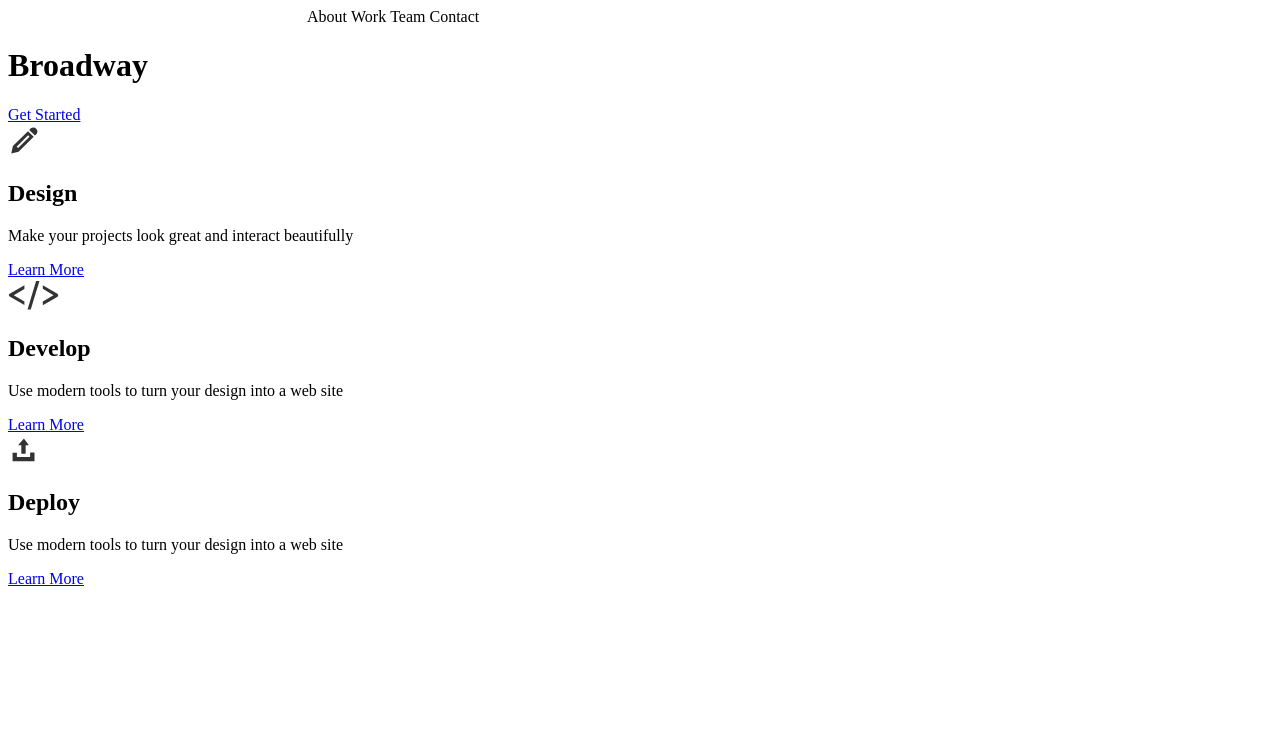
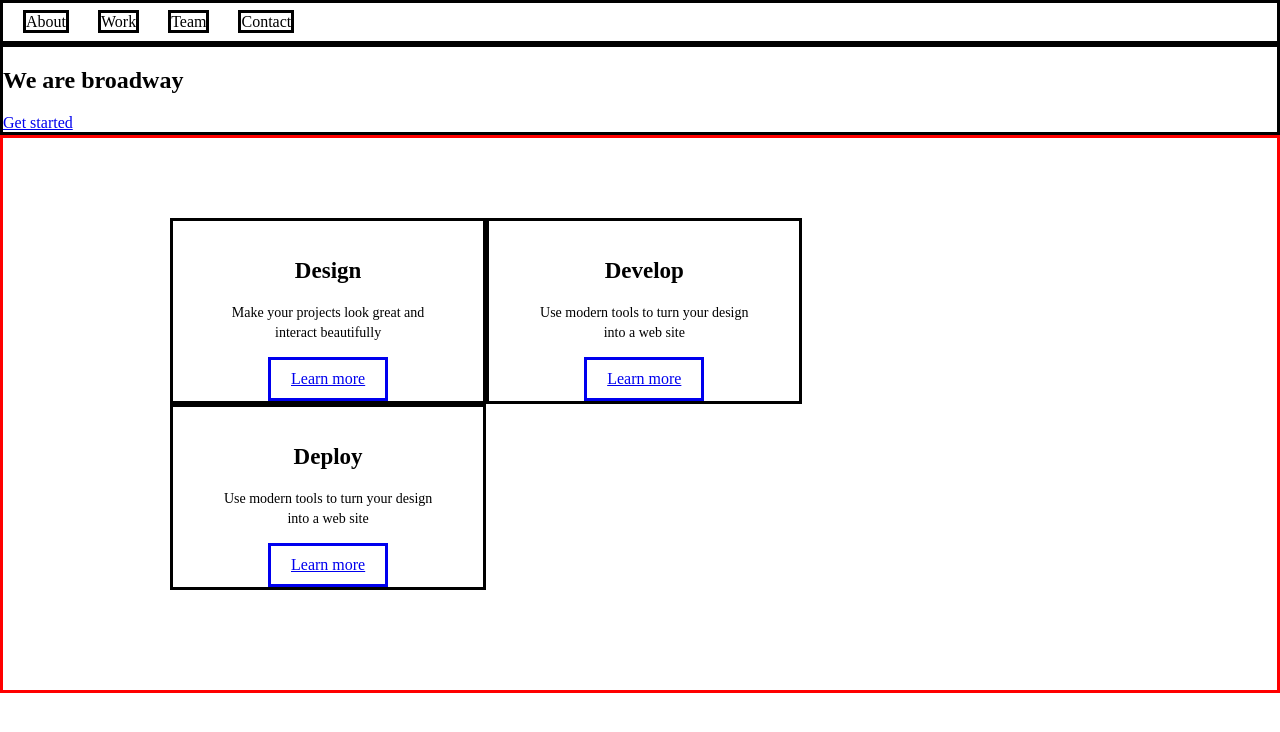
Before and after one commit to ptran0401/ptran0401.github.io, a Jekyll site: the page index.html, which Jekyll copies as it is, in a window 1280 px wide. Shown: the top 732 px of the page. Built offline with Jekyll 4.4.1, drawn with Linux system fonts in a browser that asks for light colours.

Commit message:
Update index.html

```diff
--- a/index.html
+++ b/index.html
@@ -1,56 +1,122 @@
 <!DOCTYPE html>
 <html>
 <head>
-    <title>Practice: We are Broadway</title>
+	<title>Practice</title>
 	<style>
-      li {
-        display: inline;
+
+    html, body {
+  margin: 0;
+  padding: 0;
 }
 
-      img {
-        height: 32px;
+.container {
+  max-width: 940px;
+  margin: 0 auto;
+  padding: 0 10px;
+
+}
+    	.header {
+        	border-style: solid;
+            padding: 10px 20px;
             }
 
-      .navigation {
-        list-style-type: none;
-        max-width: 940px;
-        margin: 0 auto;
+        .header li {
+        	display: inline;
             margin-right: 25px;
+            border-style: solid;
             }
+
+        .main {
+        	border-style: solid;
+
+            }
+
+
+
+        .columns {
+        	border-style: solid;
+            border-color: red;
+            margin: auto;
+
+
+            padding-top: 80px;
+            padding-bottom: 100px;
+
+            }
+        .columns .col {
+
+           	float: left;
+           	width: 33%;
+            border-style: solid;
+            text-align: center;
+
+            }
+
+        .col h2 {
+        font-weight: 600;
+  font-size: 23px;
+
+            }
+         .col p {
+
+            font-weight: 400;
+  font-size: 14px;
+  line-height: 20px;
+  padding: 0 50px;
+
+            }
+         .col a {
+         	display: inline-block;
+            border-style: solid;
+            padding: 10px 20px;
+            }
+
+       .clearfix {
+  clear: both;
+}
+
 
 	</style>
 </head>
+
 <body>
-    <div class="navigation">
+	<div class="header">
+    	<ul"nav">
         	<li>About</li>
             <li>Work</li>
             <li>Team</li>
             <li>Contact</li>
-    </div>
-
-    <div class="banner">
-      <h1>Broadway</h1>
-      <a class="btn-main" href="#">Get Started</a>
+        </ul>
     </div>
 
     <div class="main">
-      <div class="item">
-        <img src="design.svg"/>
+    	<h2>We are broadway</h2>
+        <a class="btn-main" href="3">Get started</a>
+    </div>
+
+    <div class="columns">
+    <div class="container">
+    	<div class="col">
+            <img src="">
             <h2>Design</h2>
             <p>Make your projects look great and interact beautifully</p>
-        <a class="btn" href="#">Learn More</a>
+            <a class="btn-sub" href="#">Learn more</a>
         </div>
-      <div class="Item">
-        <img src="develop.svg"/>
+        <div class="col">
+            <img src="">
             <h2>Develop</h2>
             <p>Use modern tools to turn your design into a web site</p>
-        <a class="btn" href="#">Learn More</a>
+            <a class="btn-sub" href="#">Learn more</a>
         </div>
-      <div class="Item">
-        <img src="deploy.svg"/>
+        <div class="col">
+            <img src="">
             <h2>Deploy</h2>
             <p>Use modern tools to turn your design into a web site</p>
-        <a class="btn" href="#">Learn More</a>
+            <a class="btn-sub" href="#">Learn more</a>
+        </div>
+        </div>
+
+    	<div class="clearfix"></div>
   </div>
     </div>
 </body>
```
Lines whose indentation alone changed are shown as unchanged.
